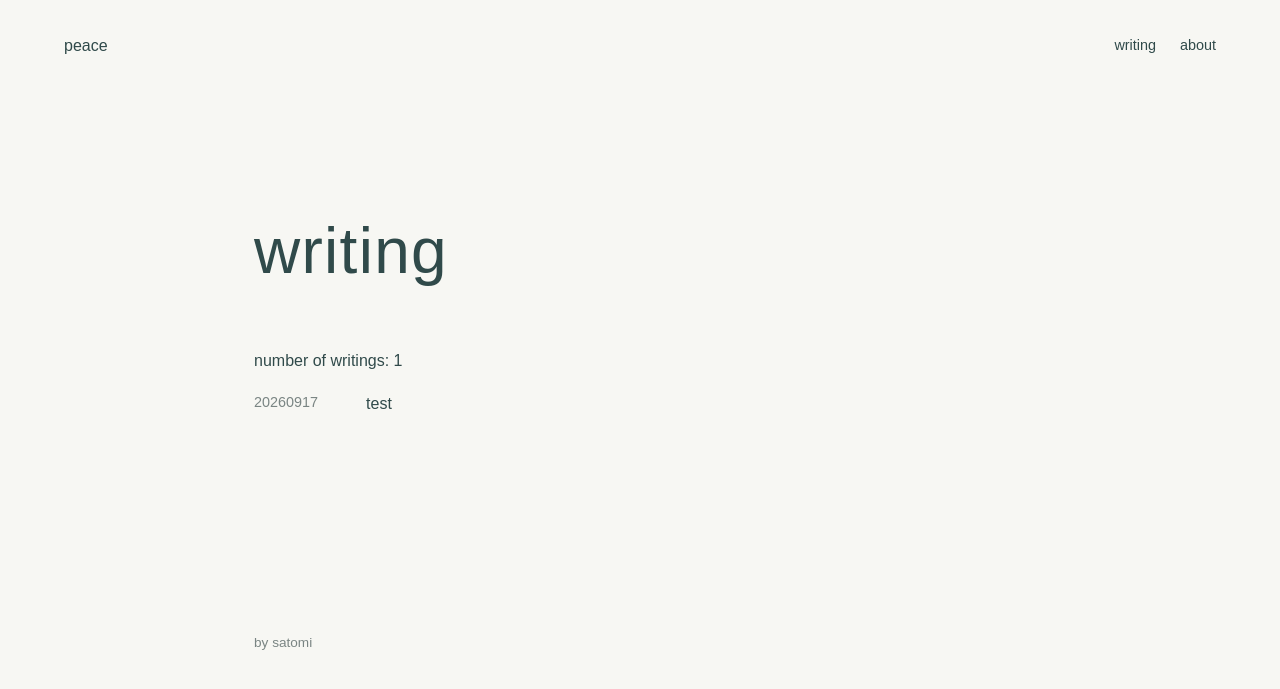
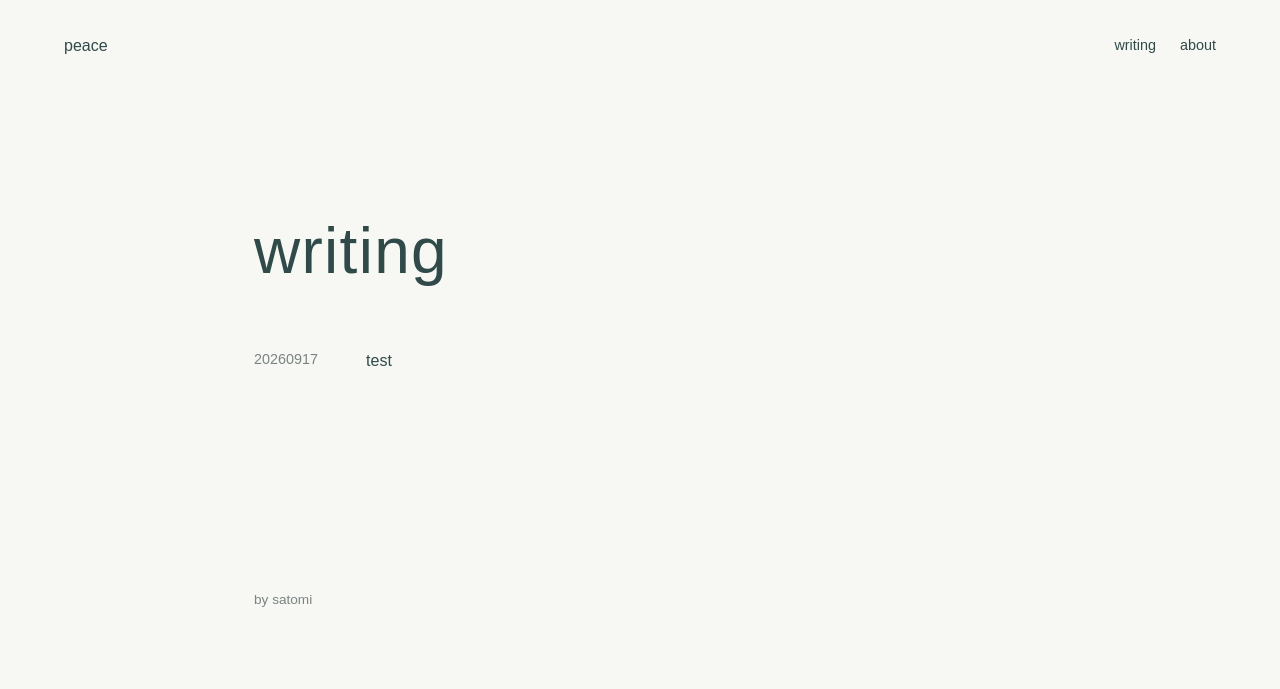
Before and after one commit to Satomiko/peace-by-satomi, a Jekyll site: the page built from writing.html, in a window 1280 px wide. Shown: the top 689 px of the page. Built offline with Jekyll 4.4.1, drawn with Linux system fonts in a browser that asks for light colours.

Commit message:
fix: remove test element

```diff
--- a/writing.html
+++ b/writing.html
@@ -28,8 +28,6 @@
     <section class="writing">
   <h1>writing</h1>
 
-  <p>number of writings: {{ site.writing.size }}</p>
-
   {% for writing in site.writing %}
     <article>
       <time>{{ writing.first_date }}</time>
```
